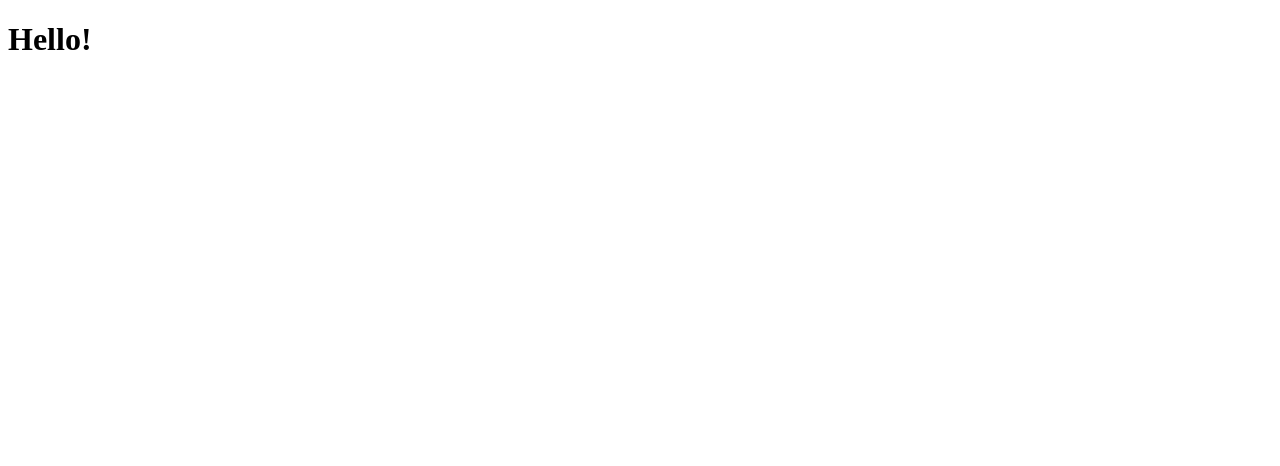
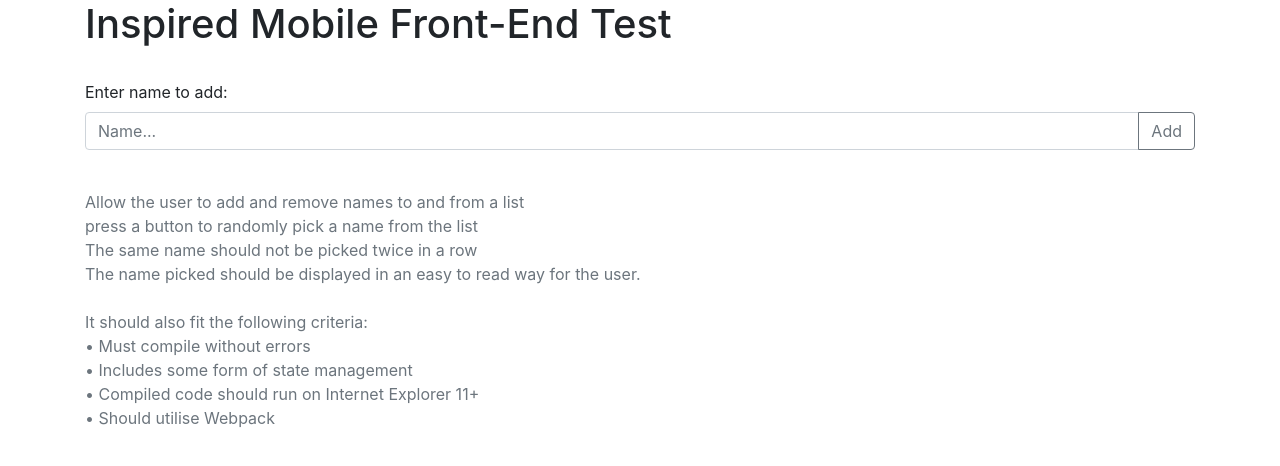
Before and after one commit to Samanimkr/inspired-mobile-frontend-test, a React (Create React App) app: page / in a window 1280 px wide. Shown: the top 466 px of the page. Built offline with nearby package versions, Linux system fonts and the light colour scheme.

Commit message:
Adds the functionality of adding and removing names

```diff
--- a/package.json
+++ b/package.json
@@ -10,6 +10,7 @@
     "@types/node": "^14.0.23",
     "@types/react": "^16.9.43",
     "@types/react-dom": "^16.9.8",
+    "bootstrap": "^4.5.0",
     "react": "^16.13.1",
     "react-dom": "^16.13.1",
     "react-scripts": "3.4.1",
--- /dev/null
+++ b/src/components/AddName.tsx
@@ -0,0 +1,45 @@
+import React, { Component } from 'react';
+
+type Props = {
+    onAddName: Function,
+};
+
+class AddName extends Component<Props> {
+    state = {
+        inputValue: "",
+    };
+
+    render() {
+        return (
+            <div>
+                <label>Enter name to add:</label>
+
+                <div className="input-group mb-3">
+                    <input
+                        type="text"
+                        name="name"
+                        placeholder="Name..."
+                        className="form-control"
+                        value={this.state.inputValue}
+                        onChange={e => this.setState({ inputValue: e.target.value })}
+                    />
+
+                    <div className="input-group-append">
+                        <button
+                            type="button"
+                            className="btn btn-outline-secondary"
+                            onClick={() => {
+                                this.props.onAddName(this.state.inputValue);
+                                this.setState({ inputValue: '' });
+                            }}
+                        >
+                            Add
+                        </button>
+                    </div>
+                </div>
+            </div>
+        );
+    }
+}
+
+export default AddName;
--- /dev/null
+++ b/src/components/NameItem.tsx
@@ -0,0 +1,19 @@
+import React from 'react';
+
+const NameItem = (props: { name: Text, onRemoveName: Function }) => (
+    <div>
+       <li className="list-group-item">
+            <button
+                type="button"
+                className="btn btn-sm btn-outline-danger"
+                onClick={() => props.onRemoveName()}
+            >
+                X
+            </button>
+
+           {props.name}
+        </li>
+    </div>
+);
+
+export default NameItem;
--- /dev/null
+++ b/src/components/NamesList.tsx
@@ -0,0 +1,13 @@
+import React from 'react';
+
+import NameItem from './NameItem';
+
+const NamesList = (props: { names: Array<Text>, onRemoveName: Function }) => (
+    <ul className="list-group">
+        {props.names.map((name, index) => (
+            <NameItem key={index} name={name} onRemoveName={() => props.onRemoveName(name)}/>
+        ))}
+    </ul>
+);
+
+export default NamesList;
--- a/src/index.tsx
+++ b/src/index.tsx
@@ -1,10 +1,53 @@
-import React from 'react';
+import 'bootstrap/dist/css/bootstrap.css';
+
+import React, { Component } from 'react';
 import ReactDOM from 'react-dom';
 
-const Index = () => (
-    <div>
-        <h1>Hello!</h1>
-    </div>
-);
+import AddName from './components/AddName';
+import NamesList from './components/NamesList';
+
+class Index extends Component {
+    state = {
+        names: [],
+    };
+
+    render() {
+        return (
+            <div className="container">
+                <h1>Inspired Mobile Front-End Test</h1><br/>
+
+                <AddName
+                    onAddName={(name: Text) => {
+                        this.setState({ names: [...this.state.names, name] })
+                    }}
+                />
+
+                <NamesList
+                    names={this.state.names}
+                    onRemoveName={(name: Text) => {
+                        const names = this.state.names;
+                        names.splice(names.findIndex(item => item === name), 1);
+
+                        this.setState({ names });
+                    }}
+                />
+
+                <br></br>
+                <p className="text-muted">
+                    Allow the user to add and remove names to and from a list<br/>
+                    press a button to randomly pick a name from the list<br/>
+                    The same name should not be picked twice in a row<br/>
+                    The name picked should be displayed in an easy to read way for the user.<br/><br/>
+
+                    It should also fit the following criteria:<br/>
+                    • Must compile without errors<br/>
+                    • Includes some form of state management<br/>
+                    • Compiled code should run on Internet Explorer 11+<br/>
+                    • Should utilise Webpack<br/>
+                </p>
+            </div>
+        );
+    }
+}
 
 ReactDOM.render(<Index />, document.getElementById('root'));
```
Also changed, not shown: 1 other file (tests, documents, lock files or other folders).
